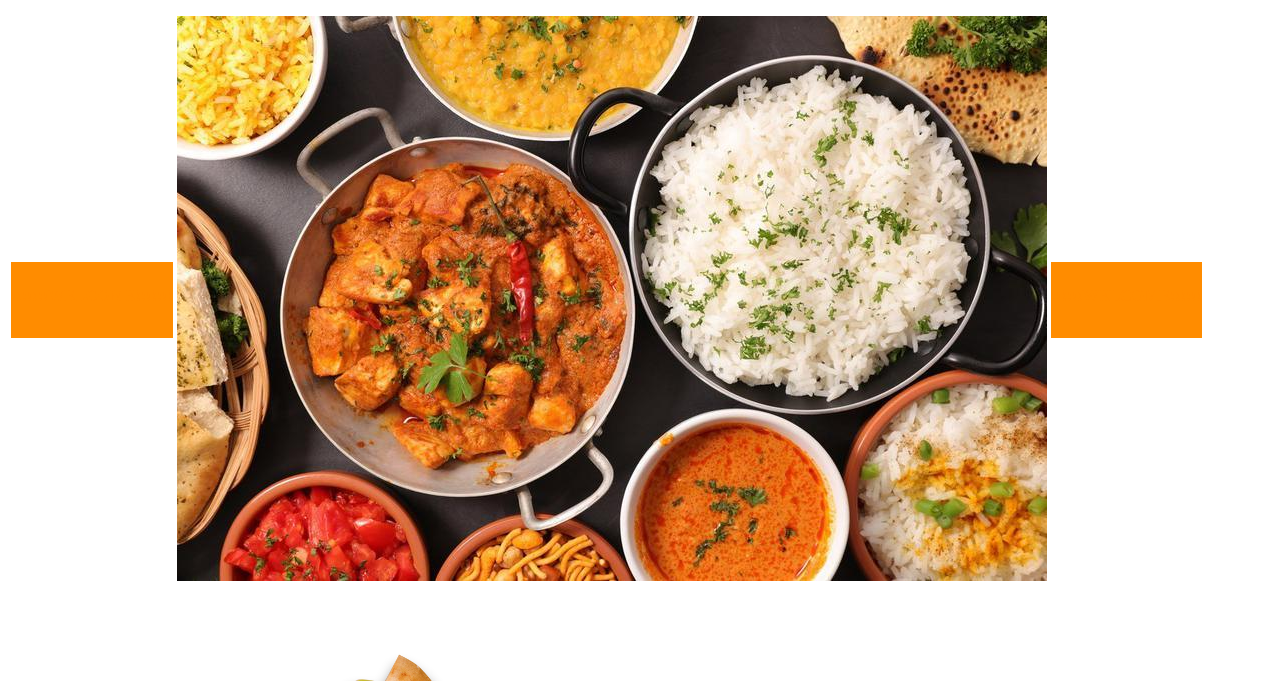
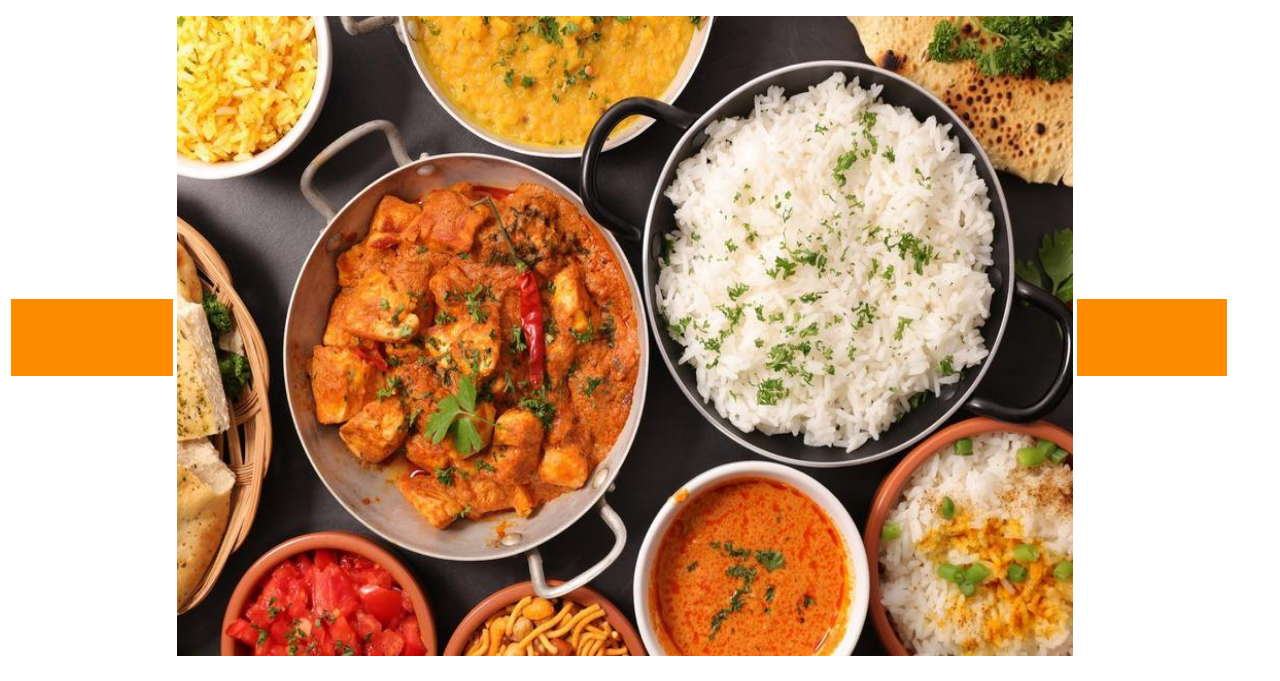
Before and after one commit to GauravDeshmukh17/Restaurent-Website, a plain HTML site: page index.html in a window 1280 px wide. Shown: the part 118-799 px from the top of the page. Drawn offline with Linux system fonts and the light colour scheme.

Commit message:
food image dimmension changed

```diff
--- a/index.html
+++ b/index.html
@@ -18,9 +18,9 @@
     <div class="main">
         <table>
             <tr>
-                <th><p>!!!!!!!WELCOME!!!!!!!</p></th>
-                <th><img src="Images/food.jpg" alt="FODD IMAGE"></th>
-                <th><p>!!!!!!WELCOME!!!!!!</p></th>
+                <td><p>!!!!!!!WELCOME!!!!!!!</p></td>
+                <td><img src="Images/food.jpg" alt="FODD IMAGE"></td>
+                <td><p>!!!!!!WELCOME!!!!!!</p></td>
             </tr>
         </table>
     </div>
--- a/style.css
+++ b/style.css
@@ -1,8 +1,7 @@
 .nav{
+
     padding-left:30vw;
     font-size:2vw;
-    /* color: rgb(153, 50, 204); */
-    /* background-color: aqua; */
 }
 
 .nav>h1{
@@ -16,12 +15,11 @@ p{
     color: darkorange;
     height: 4vw;
     padding-top:2vw;
+    font-size:1.3vw;
 }
 
 .main{
 
-    /* background-color: cadetblue; */
-    /* padding-top:4vw; */
     padding-bottom:4vw;
 }
 
@@ -34,3 +32,9 @@ img[src="Images/dosa-set.jpg"]{
 
     width:20vw;
 }
+
+img[src="Images/food.jpg"]{
+
+    width:70vw;
+    height:80vh;
+}
```
